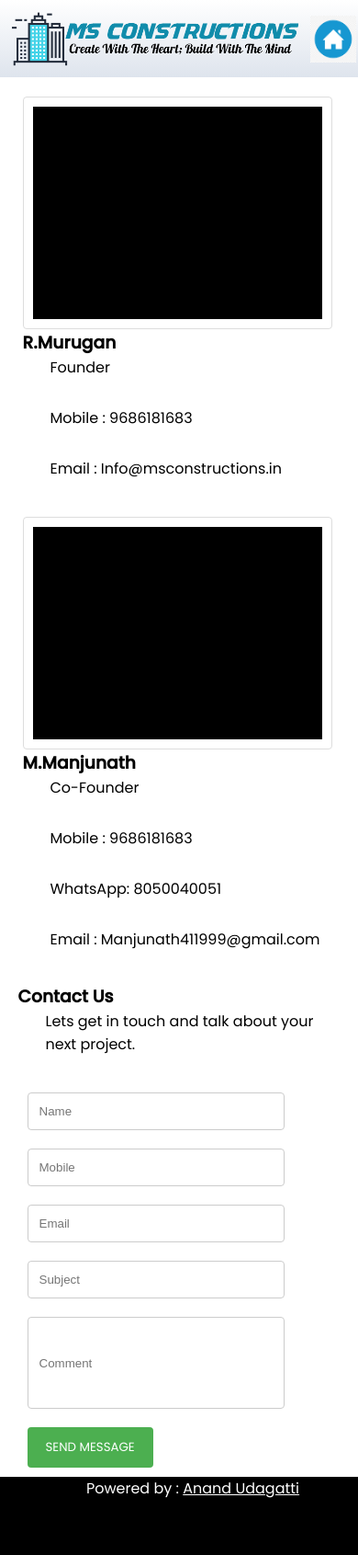
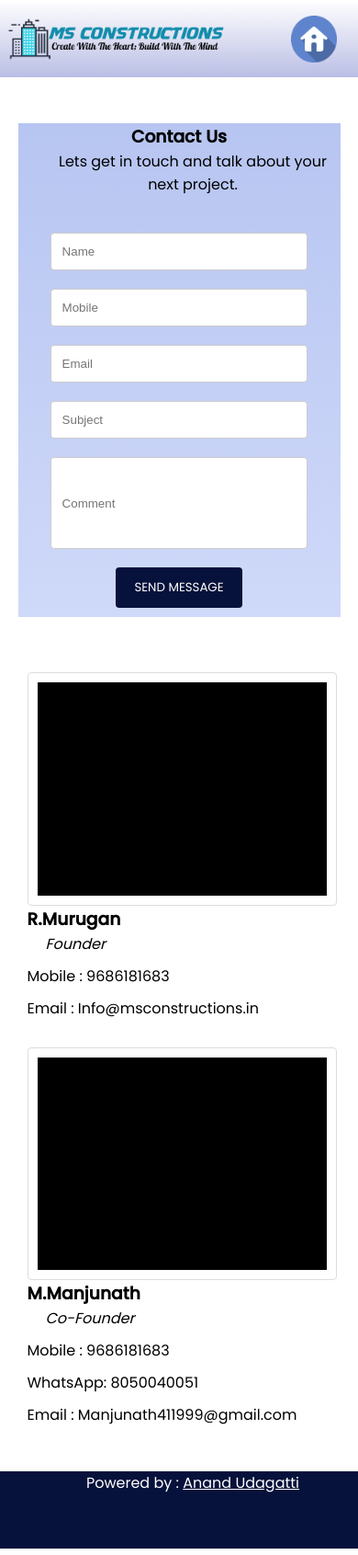
Before and after one commit to anandudagatti/anandudagatti.github.io, a Flask app: page /contact in a window 390 px wide. Shown: the whole page at 92% size. Run offline with Flask 2, Linux system fonts and the light colour scheme.

Commit message:
updated css for mobile view

```diff
--- a/static/css/style.css
+++ b/static/css/style.css
@@ -14,7 +14,7 @@ button {
 }
 
 header {
-	background-image: linear-gradient(white, #dee4ed);	display: flex;
+	background-image: linear-gradient(white, #babee4);	display: flex;
 	width: 100%;
 	height: 10vh;
 	margin: auto;
@@ -25,7 +25,9 @@ header {
 }
 
 footer {
-	background-color: black;
+	clear: both;
+    position: relative;
+	background-color: #06123b;
 	height: 10vh;
 	text-align: center;
 }
@@ -83,7 +85,7 @@ ul {
 .project-text {
 	color: white;
 	text-align: center;
-	background-color: black;
+	background-color: #06123b;
 	justify-content: center;
 	margin: auto;
 	padding: 8px 12px;
@@ -142,12 +144,27 @@ p.about-text {
 	margin-left: 10px;
 }
 
+p.contact-type {
+	font-style: italic;
+	margin-top: 0px;
+	margin-bottom: 10px;
+	margin-right: 0px;
+	margin-left: 20px;
+}
+
+p.contact-field {
+	justify-content: center;
+	margin: auto;
+	margin-bottom: 10px;
+}
 
 .contact-container {
 	justify-content: center;
 	width: 90%;
 	margin: auto;
 	margin-top: 50px;
+	margin-bottom: 500px;
+
 }
 
 .contact-cantainer::after {
@@ -169,13 +186,16 @@ p.about-text {
 	float: left;
 	width: 25%;
 	padding: 5px;
+	margin: auto;
 }
 
 .contact-us {
-	margin-top: 10px;
-	margin-bottom: 50px;
-	margin-right: 10px;
-	margin-left: 10px;
+	background-image: linear-gradient(#b7c5f1, #cfd9f9);
+	text-align: center;
+	justify-content: center;
+	width: 90%;
+	margin: auto;
+	margin-top: 50px;
 }
 
 .contact-form {
@@ -186,7 +206,7 @@ p.about-text {
 }
 
 input[type=text], select, textarea {
-  width: 40%;
+  width: 50%;
   padding: 12px;
   border: 1px solid #ccc;
   border-radius: 4px;
@@ -194,7 +214,7 @@ input[type=text], select, textarea {
 }
 
 button[type=submit] {
-  background-color: #4CAF50;
+  background-color: #06123b;
   color: white;
   padding: 12px 20px;
   border: none;
@@ -330,12 +350,15 @@ img {vertical-align: middle;}
 		width: 90%;
 		margin: auto;
 		margin-top: 50px;
+		margin-bottom: 110vh;
+
 	}
 
 	.contact-detail {
+		font: 2vh;
 		float: left;
 		width: 100%;
-		padding: 5px;
+		padding: 10px;
 	}
 
 	.contact-cantainer::after {
@@ -365,6 +388,7 @@ img {vertical-align: middle;}
 		justify-content: center;
 		width: 90%;
 		margin: auto;
+		margin-top: 10vh;
 	}
 
 }
--- a/templates/contact.html
+++ b/templates/contact.html
@@ -25,7 +25,7 @@
       <header>
         <!-- Navigation Section -->
         <div class="logo-container">
-              <img src="./static/Logo.png" alt="MS Constructions" style="width:40vh">
+          <img src="./static/Logo.png" alt="MS Constructions">
         </div>
         <div class="hide"><a href="{{ url_for('home') }}"><img src="./static/home-icon.png" alt="home"></a></div>
         <nav>
@@ -36,24 +36,6 @@
         </nav>
       </header><br><br>
 
-    	<div id="contact" class="contact-container">
-          <div class="contact-detail">
-            <img src="/static/team1.jpg" alt="R.Murugan">
-            <h3>R.Murugan</h3>
-            <p class="contact-type">Founder</p>
-            <p>Mobile  : 9686181683</p>
-            <p>Email : Info@msconstructions.in</p>
-          </div>
-          <div class="contact-detail">
-            <img src="/static/team2.jpg" alt="M.Manjunath">
-            <h3>M.Manjunath</h3>
-            <p class="contact-type">Co-Founder</p>
-            <p>Mobile  : 9686181683</p>
-            <p>WhatsApp: 8050040051</p>
-            <p>Email : Manjunath411999@gmail.com</p>
-          </div>
-      </div>
-
       <!-- Contact Section -->
       <div class="contact-us" id="contact">
           <h3 class="contactus-text">Contact Us</h3>
@@ -63,7 +45,7 @@
             <div id="ContactForm">
               <ul>
                 <li><input class="contact-form" type="text" placeholder="Name" required name="Name"></li>
-                  <li><input class="contact-form" type="text" placeholder="Mobile" required name="Mobile"></li>
+                <li><input maxlength="10" class="contact-form" type="text" placeholder="Mobile" required name="Mobile"></li>
                 <li><input class="contact-form" type="text" placeholder="Email" required name="Email"></li>
                 <li><input class="contact-form" type="text" placeholder="Subject" required name="Subject"></li>
                 <li><input class="contact-form" type="text" placeholder="Comment" required name="Comment" style="height: 100px"></li>
@@ -74,6 +56,25 @@
             </div>
           </form>
       </div>
+
+      <div id="contact" class="contact-container">
+        <div class="contact-detail">
+          <img src="/static/team1.jpg" alt="R.Murugan">
+          <h3>R.Murugan</h3>
+          <p class="contact-type">Founder</p>
+          <p class="contact-field">Mobile  : 9686181683</p>
+          <p class="contact-field">Email : Info@msconstructions.in</p>
+        </div>
+        <div class="contact-detail">
+          <img src="/static/team2.jpg" alt="M.Manjunath">
+          <h3>M.Manjunath</h3>
+          <p class="contact-type">Co-Founder</p>
+          <p class="contact-field">Mobile  : 9686181683</p>
+          <p class="contact-field">WhatsApp: 8050040051</p>
+          <p class="contact-field">Email : Manjunath411999@gmail.com</p>
+        </div>
+      </div>
+
   <!-- Footer -->
   <footer>
     <div id="project1">
```
Also changed, not shown: static/contat-icon.png, static/home-icon.png, 1 other file. Lines whose indentation alone changed are shown as unchanged.
